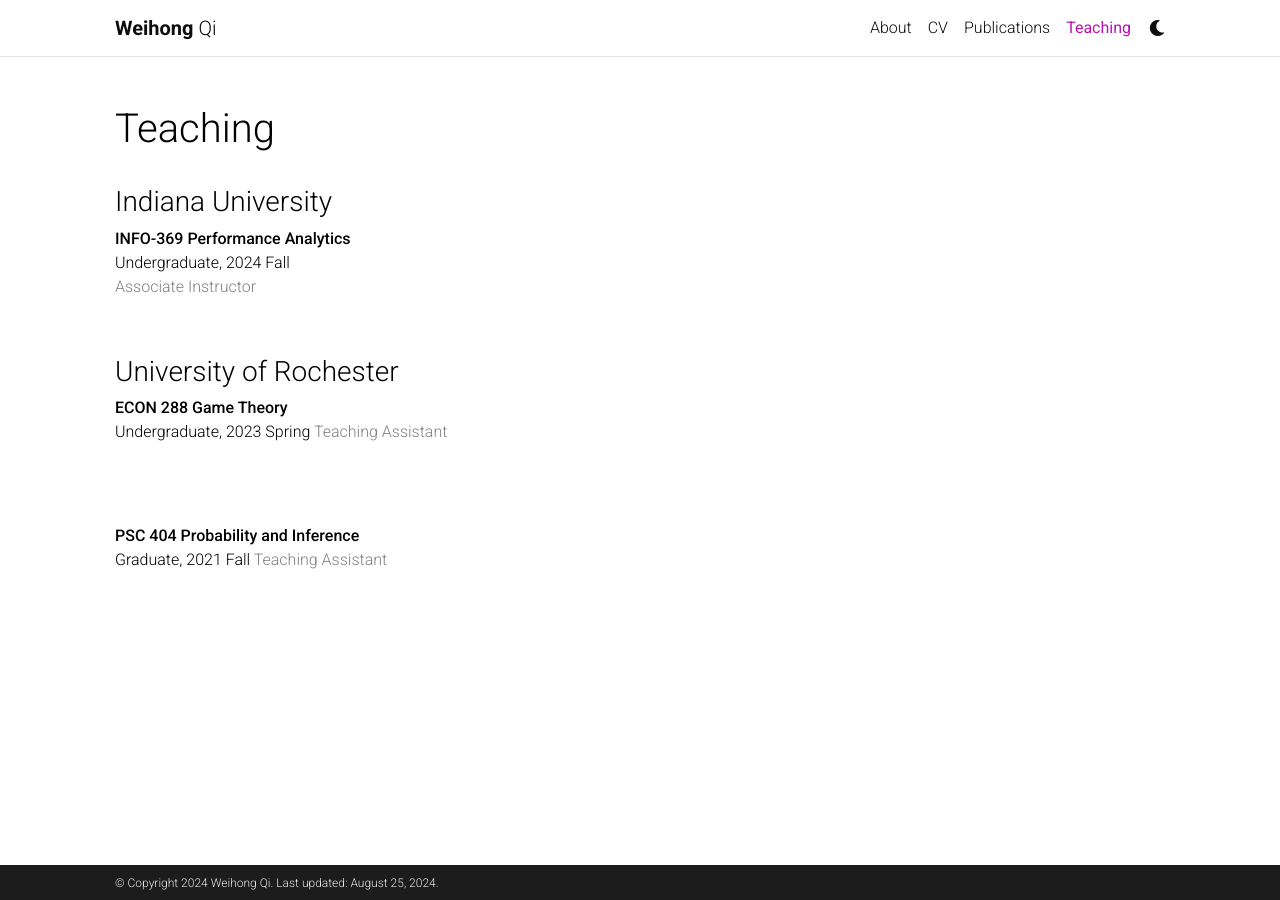
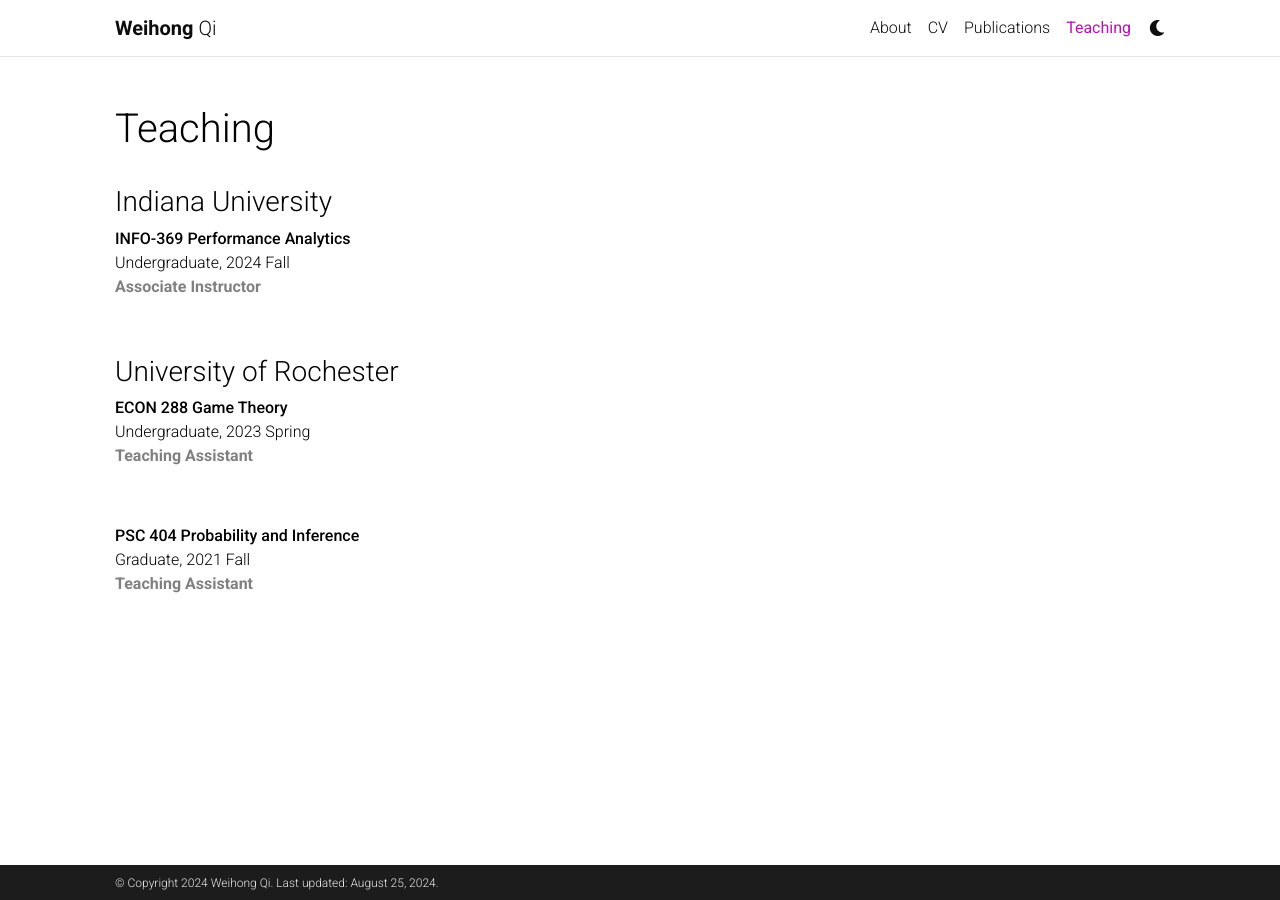
Before and after one commit to WeihongQ/weihongq.github.io, a Jekyll site: the page built from _pages/teaching.md, in a window 1280 px wide. Built offline with Jekyll 4.4.1, drawn with Linux system fonts in a browser that asks for light colours; comment, search, counter and statistics services are not loaded; a style sheet for code colours, icons or effects is not loaded.

Commit message:
update teaching

```diff
--- a/_pages/teaching.md
+++ b/_pages/teaching.md
@@ -10,20 +10,19 @@
 ###  Indiana University
 **INFO-369 Performance Analytics** <br/>
 Undergraduate, 2024 Fall <br />
-<span style="color: grey">Associate Instructor </span>  <br/>
+<span style="color: grey; font-weight: bold;"> Associate Instructor</span>  <br/>
 
 <br/>
 
 ### University of Rochester
 **ECON 288 Game Theory** <br/>
-Undergraduate, 2023 Spring
-<span style="color: grey">Teaching Assistant </span>  <br/>
+Undergraduate, 2023 Spring <br/>
+<span style="color: grey; font-weight: bold;">Teaching Assistant </span>  <br/>
 
-<br/>
 <br/>
 
 **PSC 404 Probability and Inference** <br/>
-Graduate, 2021 Fall
-<span style="color: grey">Teaching Assistant </span>  <br/>
+Graduate, 2021 Fall <br/>
+<span style="color: grey; font-weight: bold;">Teaching Assistant </span>  <br/>
+
 <br/>
-<br/>
```
